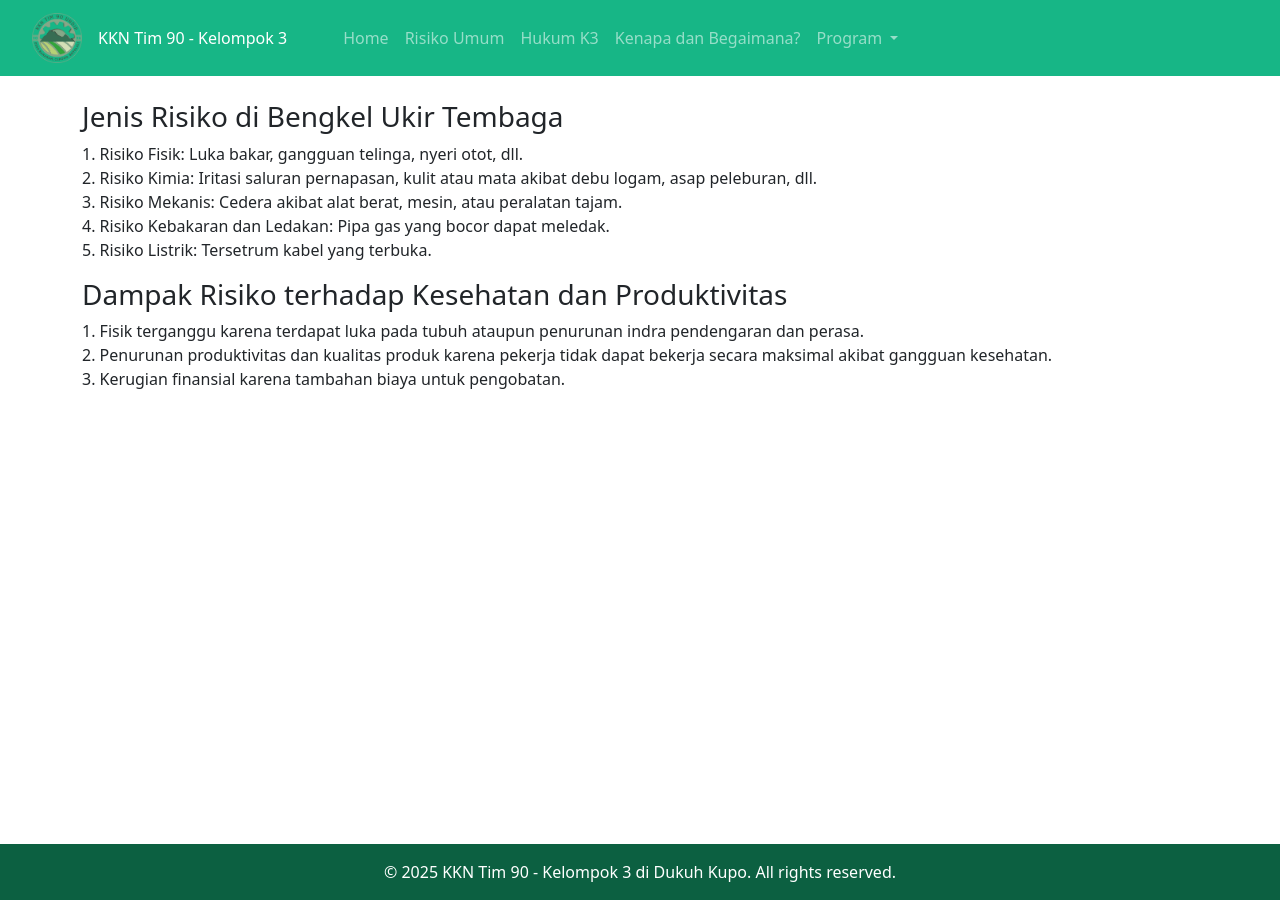
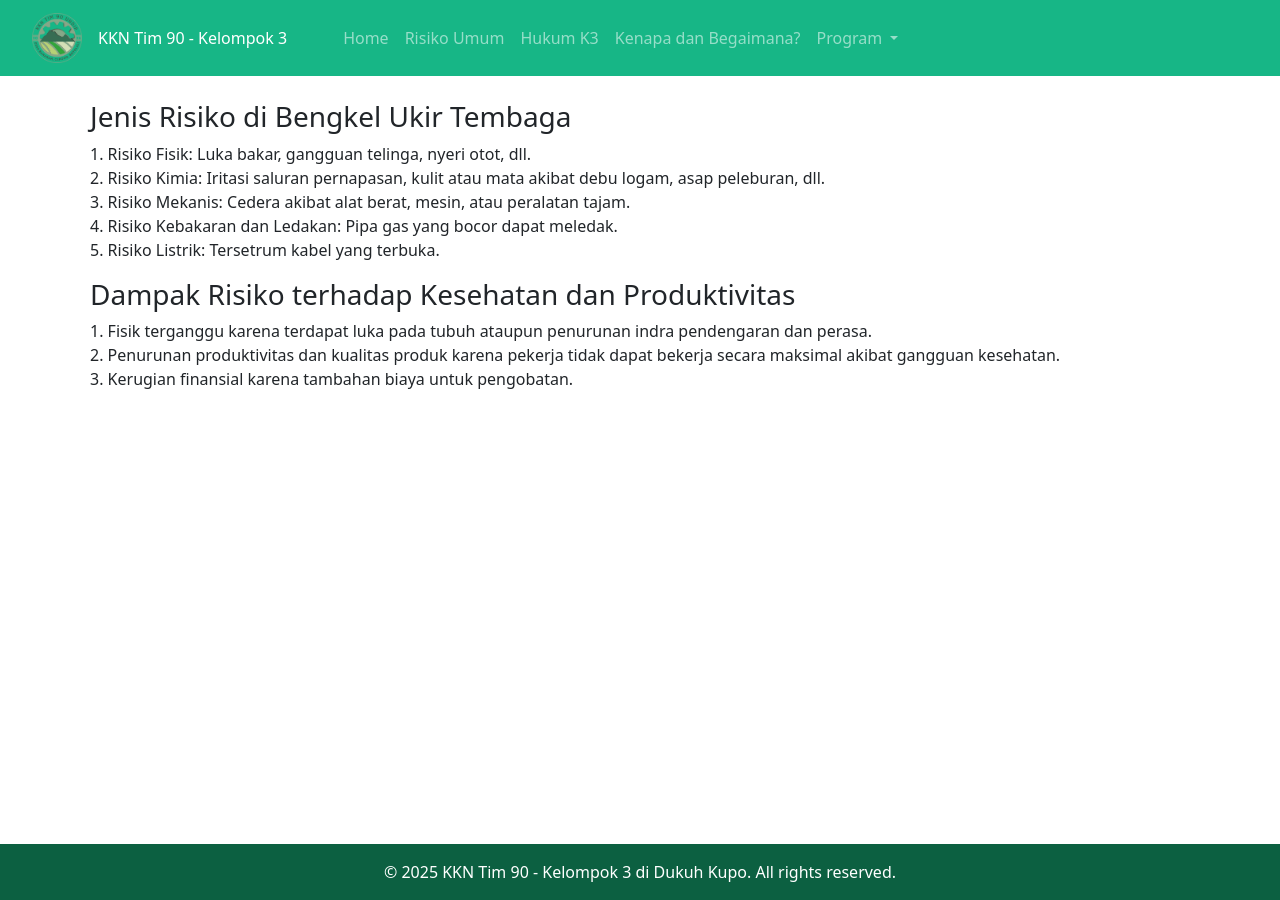
Before and after one commit to tiaraputriw/k3-edukasi, a Jekyll site: the page built from RisikoK3.html, in a window 1280 px wide. Built offline with Jekyll 4.4.1, drawn with Linux system fonts in a browser that asks for light colours.

Commit message:
Update default.html

```diff
--- a/_layouts/default.html
+++ b/_layouts/default.html
@@ -4,10 +4,10 @@
   <meta charset="UTF-8" />
   <meta name="viewport" content="width=device-width, initial-scale=1.0" />
   <title>{{ page.title }}</title>
-  <link rel="stylesheet" href="/style.css">
   <link href="https://cdn.jsdelivr.net/npm/bootstrap@5.0.2/dist/css/bootstrap.min.css" rel="stylesheet"
       integrity="sha384-EVSTQN3/azprG1Anm3QDgpJLIm9Nao0Yz1ztcQTwFspd3yD65VohhpuuCOmLASjC"
       crossorigin="anonymous">
+  <link rel="stylesheet" href="{{ site.baseurl }}/style.css">
 </head>
 <body>
   <div class="wrapper">
```
